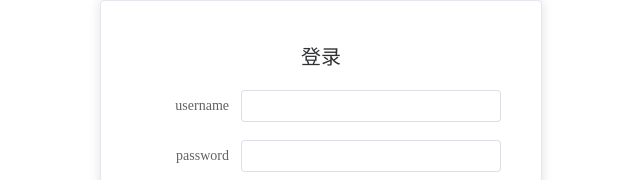
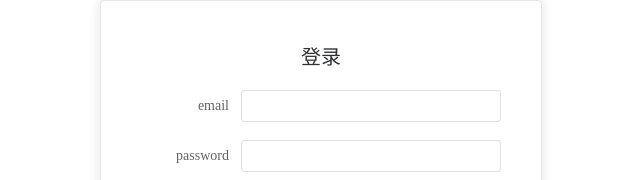
Before and after one commit to WaferHsiao/wafer_single_electronic_commerce_fontend, a Vue app: page /login in a window 1280 px wide. Shown: the part 100-280 px from the top of the page, without its empty margins (319-959 px from the left). Built offline with nearby package versions, Linux system fonts and the light colour scheme.

Commit message:
wafer 登录和注册页面初始化username改成email 修改 20250907

```diff
--- a/src/views/LoginRegister.vue
+++ b/src/views/LoginRegister.vue
@@ -4,8 +4,8 @@
     {{isRegister?'注册' : '登录'}}
   </div>
   <el-form :model="form" label-width="100px">
-    <el-form-item label="username">
-      <el-input v-model="form.username"></el-input>
+    <el-form-item label="email">
+      <el-input v-model="form.email"></el-input>
     </el-form-item>
     <el-form-item label="password">
       <el-input type= "password" v-model="form.password"></el-input>
@@ -38,7 +38,7 @@ import {ElMessage} from "element-plus";
 
 const isRegister = ref(false) //false登录  true注册
 const form = reactive({
-  username: '',
+  email: '',
   password: '',
   confirmPassword: ''
 })
```
